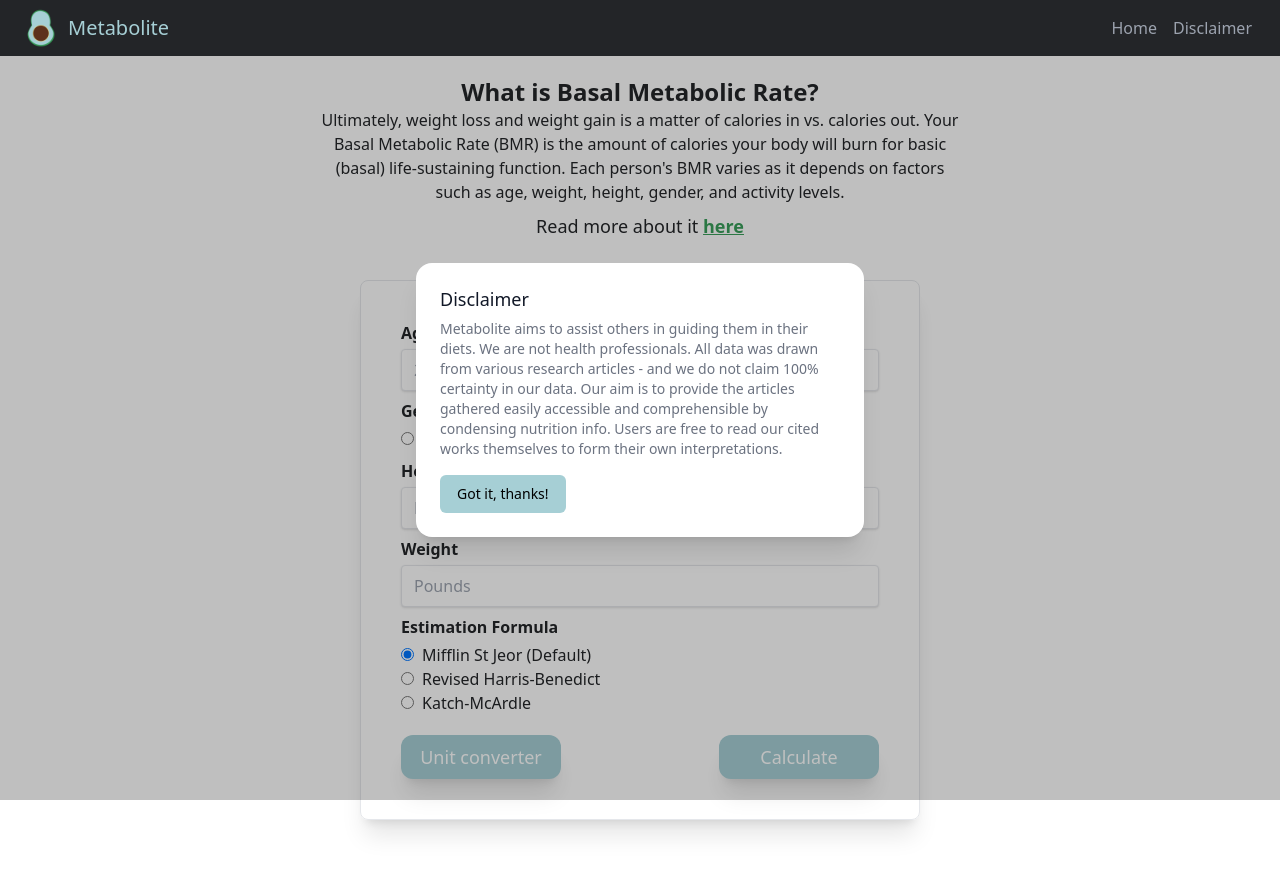
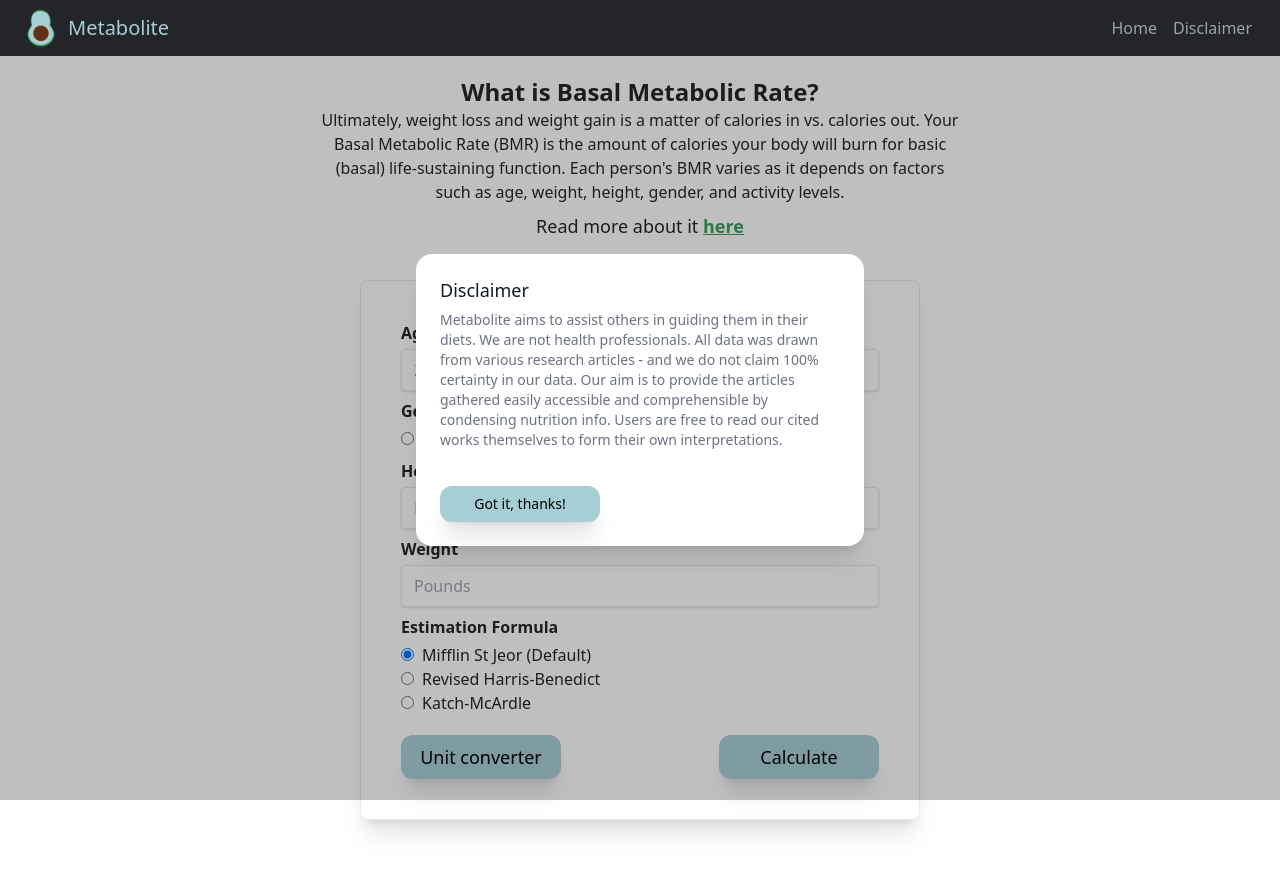
Before and after one commit to Ahljenn/metabolite, a Next.js app: page /bmr in a window 1280 px wide. Both pictures are taken after a click on the button "Disclaimer". Shown: the top 874 px of the page. Built offline with nearby package versions, Linux system fonts and the light colour scheme.

Commit message:
ui adjustments to all buttons

```diff
--- a/components/features/BmrCalculator.tsx
+++ b/components/features/BmrCalculator.tsx
@@ -47,10 +47,10 @@ const BmrCalculator: React.FC = (): JSX.Element => {
         </form>
 
         <div className="flex flex-col items-center sm:flex-row justify-between">
-          <button className="mt-5 w-[10rem] py-2 text-lg bg-secondary text-white rounded-xl shadow-xl hover:bg-metablack transition duration-300">
+          <button className="mt-5 w-[10rem] py-2 text-lg bg-secondary text-black rounded-xl shadow-xl hover:bg-tertiary transition duration-300">
             Unit converter
           </button>
-          <button className="mt-5 w-[10rem] py-2 text-lg bg-secondary text-white rounded-xl shadow-xl hover:bg-metablack transition duration-300">
+          <button className="mt-5 w-[10rem] py-2 text-lg bg-secondary text-black rounded-xl shadow-xl hover:bg-tertiary transition duration-300">
             Calculate
           </button>
         </div>
--- a/components/ui/Modal.tsx
+++ b/components/ui/Modal.tsx
@@ -70,7 +70,7 @@ const Modal: React.FC<DialogInfo> = ({
                   <div className="mt-4">
                     <button
                       type="button"
-                      className="inline-flex justify-center rounded-md border border-transparent bg-secondary px-4 py-2 text-sm font-medium text-black hover:bg-tertiary focus:outline-none focus-visible:ring-2 focus-visible:ring-blue-500 focus-visible:ring-offset-2 transition duration-300"
+                      className="mt-5 w-[10rem] py-2 text-sm bg-secondary text-black rounded-xl shadow-xl hover:bg-tertiary transition duration-300"
                       onClick={handleModalClick}
                     >
                       Got it, thanks!
```
